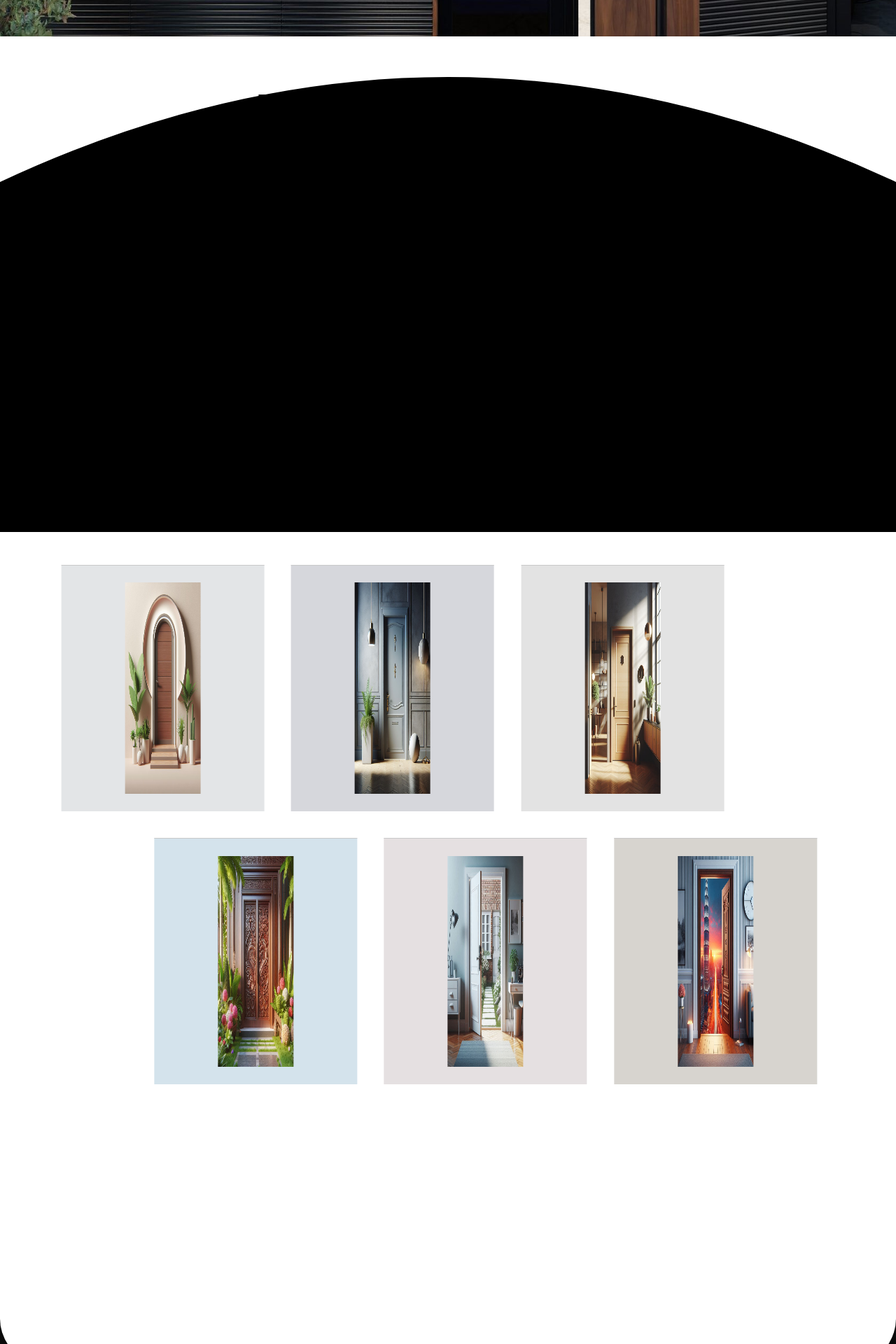
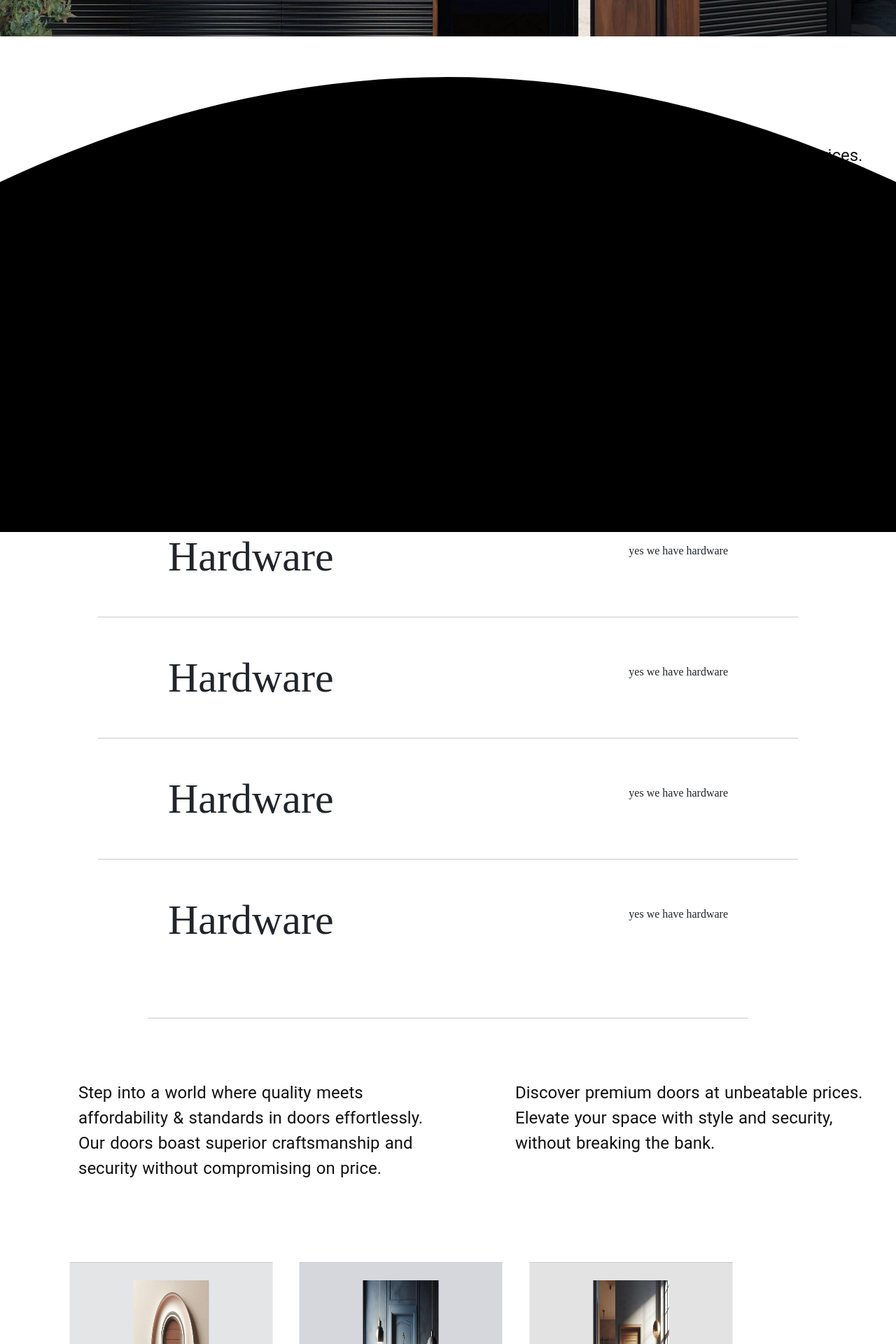
Before and after one commit to mihir-n25/aranyam-design-doors, a React (Create React App) app: page / in a window 1280 px wide. Shown: the part 840-2760 px from the top of the page at 70% size. Built offline with nearby package versions, Linux system fonts and the light colour scheme.

Commit message:
some useless changes

```diff
--- a/src/components/Styles/AboutStyles.scss
+++ b/src/components/Styles/AboutStyles.scss
@@ -1,3 +1,12 @@
+.abtFactory{
+    font-size: 1.2rem;
+    margin-top: 6rem;
+    font-weight: 100;
+    margin-left: 2rem;
+    font-family: system-ui, -apple-system, BlinkMacSystemFont, 'Segoe UI', Roboto, Oxygen, Ubuntu, Cantarell, 'Open Sans', 'Helvetica Neue', sans-serif;
+
+}
+
 
 .text01{
     margin: 10px 4rem;
@@ -89,14 +98,13 @@ font-size: 1.4rem;
   font-weight: 300;
 }
 
-.service01 {
-    margin: 1rem 9rem 4rem;
-}
 
 .service01 h1{
-font-size: 4rem;
+font-size: 1.4rem;
+    margin-top: 16rem;
     font-weight: 100;
-    margin-top: 162px;
+    margin-left: 18rem;
+    font-family: system-ui, -apple-system, BlinkMacSystemFont, 'Segoe UI', Roboto, Oxygen, Ubuntu, Cantarell, 'Open Sans', 'Helvetica Neue', sans-serif;
 
 }
 
@@ -110,6 +118,7 @@ font-size: 4rem;
 
 .owner01{
     display: flex;
+    margin: -3rem 0 0 0;
 
 }
 
@@ -119,11 +128,11 @@ font-size: 4rem;
 }
 
 .owner {
-    margin: 5rem 9rem 8rem;
+    margin: 5rem 6rem 8rem;
 }
 
 .owner h1{
-    font-size: 4rem;
+    font-size: 3rem;
     font-weight: 100;
 
 }
@@ -131,11 +140,16 @@ font-size: 4rem;
 
 .owner01 p{
 margin-left: 14rem !important;
-font-size: 1.1rem;
-    color: rgba(48, 46, 46, 0.829);
-    letter-spacing: 1px;
-    margin: 4rem;
-    word-spacing: 1px;
+margin: 4rem;
+font-size: 1.5rem;
+      font-weight: 300;
+      // line-height: 1.4;
+      word-spacing: 2px;
+
+      span{
+        font-weight: 600;
+        font-size: 1.4rem;
+      }
 }
 
 .btn02{
--- a/src/components/Styles/HomeStyles.css
+++ b/src/components/Styles/HomeStyles.css
@@ -76,9 +76,6 @@
     font-weight: bolder;
 }
 
-.home002 ul li:hover{
-  scale: 1.1;
-}
 
  .text03{
   color: #111;
@@ -87,25 +84,30 @@
 }
 
 .text03 h1{
-  font-size: 4rem;
-  font-weight: bolder;
-  letter-spacing: -4px;
+  font-size: 3.2rem;
+  font-weight: 500;
+  letter-spacing: -2px;
+  word-spacing: 2px;
   text-align: center;
-  line-height: 64px;
+  line-height: 2.9rem;
 }
 
 .text03 p{
   max-width: 40%;
   margin-left: 7rem;
   margin-top: 5rem;
-  font-size: 1.2rem;
+  font-size: 1.5rem;
+  font-family: roboto;
 }
 
 
 .tp01{
-  font-size: 3.4rem;
-  font-weight: 500;
- margin: 5.6rem 0 0 3rem;
+
+  font-size: 1.4rem;
+      margin-top: 8rem;
+      font-weight: 100;
+      margin-left: 18rem;
+      font-family: system-ui, -apple-system, BlinkMacSystemFont, 'Segoe UI', Roboto, Oxygen, Ubuntu, Cantarell, 'Open Sans', 'Helvetica Neue', sans-serif;
 
 }
 
@@ -132,8 +134,8 @@
   font-size: 1.2rem;
 }
 
-
+/*
 .para1{
   transform: translateY(90px);
-  opacity: 0;
-}
+  opacity: 1;
+} */
--- a/src/pages/About.js
+++ b/src/pages/About.js
@@ -47,26 +47,23 @@ const About = () => {
           Open the door to elegance and security
         </motion.div>
         <div className="text002">
-            <motion.p variants={slideUp} animate={isInView ? "open" : "closed"}>
+          <p>
             Ensuring quality craftsmanship, our doors are not just entrances,
             but statements of security and style, inviting you to step into a
             world of reliability . Crafted with precision and durability in
             mind.
-            </motion.p>
-            <motion.p variants={slideUp} animate={isInView ? "open" : "closed"}>
+          </p>
+          <p>
             Our doors promise to safeguard your home while elevating its
             aesthetic appeal, making every entrance a grand welcome
-            </motion.p>
+          </p>
         </div>
       </div>
       <Magnetic>
         <button className="btn01">Contact</button>
       </Magnetic>
-        <div className="service01">
-          <h1>Our Services</h1>
-          <hr />
-          <Services />
-        </div>
+
+      <h1 className="abtFactory">Our Factory : Near Suchna Kendra , Bhilwara</h1>
       <div className="shop">
         <img src="shop1.png" alt="shop1" />
         <img src="shop2.png" alt="shop2" />
@@ -78,13 +75,11 @@ const About = () => {
         <div className="owner01">
           <img src="mihir.png" />
           <p>
-              Inspired by a lifelong passion for craftsmanship and innovation,
-              our founder envisioned a world where every doorway tells a story
-              of quality and sophistication. With a relentless dedication to
-              excellence, our owner leads by example, shaping the future of door
-              design and security with unwavering commitment and vision. Through
-              their visionary leadership, we strive to redefine the standards of
-              elegance and reliability in every door we offer.
+            Inspired by a lifelong passion for <span>craftsmanship</span> and <span>innovation</span>, our
+            founder envisioned a world where every <span>doorway</span> tells a story of
+            <span> quality</span> and <span>sophistication</span>. With a relentless dedication to
+            excellence, our owner leads by example, shaping the <span>future of door </span>
+            design and security with unwavering commitment and <span>vision</span>.
           </p>
         </div>
         <Magnetic>
--- a/src/pages/Home.js
+++ b/src/pages/Home.js
@@ -8,6 +8,8 @@ import PreLoader from "./Secondary/PreLoader";
 import {useInView , motion} from 'framer-motion'
 import { animateWithGsap } from "../components/Utils/animation_g";
 import { Link } from "react-router-dom";
+import Services from "./Secondary/Services";
+import Magnetic from "../components/Utils/Magnetic";
 
 const Home = () => {
   const [isLoading, setIsLoading] = useState(true);
@@ -59,12 +61,9 @@ const Home = () => {
     xPercent += 0.1 * direction;
   };
 
-  //animation
-  animateWithGsap(".para1" , {y : 0 , opacity : 1})
 
   return (
     <Main>
-      {/* {isLoading && <PreLoader />} */}
       <div className="main">
         <img src="Main.jpeg" alt="home1" />
         <div className="sliderContainer">
@@ -89,14 +88,10 @@ const Home = () => {
       </div>
       <div className="main02" ref={description} >
         <div className="text03">
-          <h1>
-            We made the purchase
-            <br/>as simple and clear
-            <br/> as possible
-            </h1>
+
             <div style={{display : 'flex'}} >
           <p className="para1">
-          Step into a world where quality meets affordability effortlessly. Our doors boast superior craftsmanship and security without compromising on price. Elevate your home with our exquisite designs and unmatched value
+          Step into a world where quality meets affordability & standards in doors effortlessly. Our doors boast superior craftsmanship and security without compromising on price.
           </p>
           <p className="para1">
           Discover premium doors at unbeatable prices. Elevate your space with style and security, without breaking the bank.
@@ -104,11 +99,33 @@ const Home = () => {
           </div>
         </div>
       </div>
-      <h1 className="tp01">
-        Top Products
-        <hr />
-      </h1>
+<div style={{marginTop : "0rem"}}>
+      <Magnetic>
+          <button className="btn01">Work</button>
+        </Magnetic>
+        </div>
+
+      <div className="service01">
+          <h1>Services</h1>
+          <Services />
+          <hr style={{margin : "auto" , maxWidth : "67%"}}/>
+        </div>
+
+        <div className="main02">
+        <div className="text03">
+
+            <div style={{display : 'flex' , marginTop : "-4rem" , marginBottom : "4rem"}} >
+          <p className="para1">
+          Step into a world where quality meets affordability & standards in doors effortlessly. Our doors boast superior craftsmanship and security without compromising on price.
+          </p>
+          <p className="para1">
+          Discover premium doors at unbeatable prices. Elevate your space with style and security, without breaking the bank.
+          </p>
+          </div>
+        </div>
+      </div>
       <SlidingImages />
+
       <div className="text101">
         <h4>FLAWLESS</h4>
         <h4>EXQUISITE</h4>
```
Lines whose indentation alone changed are shown as unchanged.
